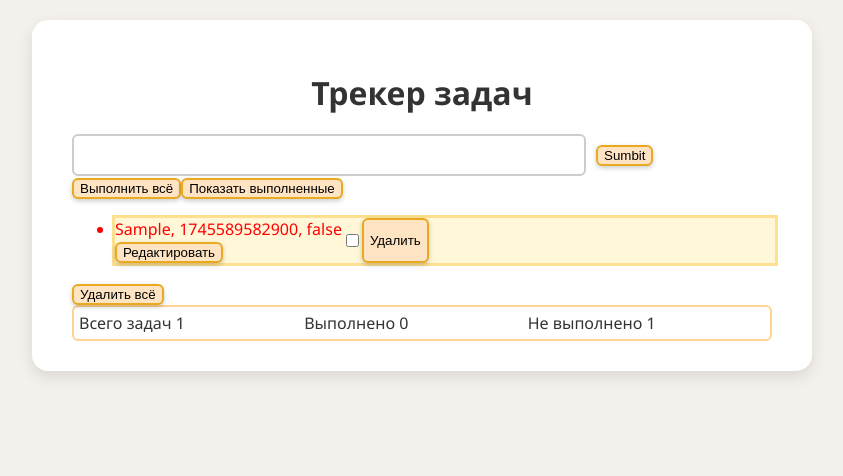
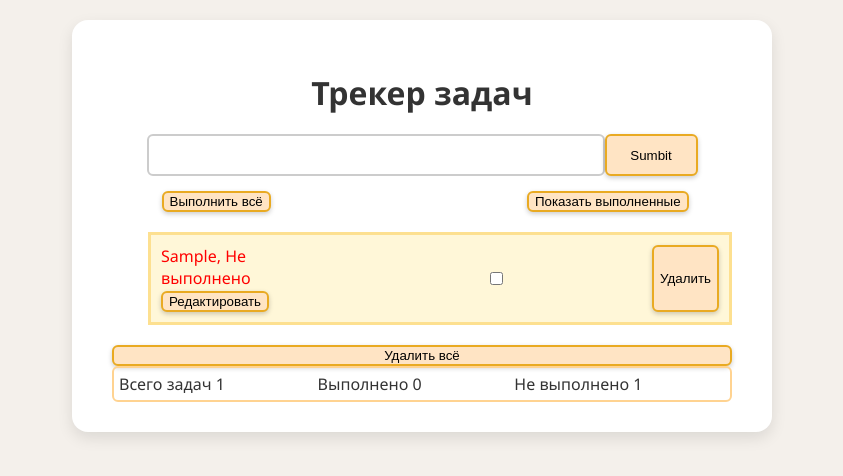
Before and after one commit to Dkeeper66/another-try, a React (Create React App) app: page / in a window 1280 px wide. Both pictures are taken after typing "Sample" into the empty fields and a click on the button "Sumbit". Shown: the top 476 px of the page, without its empty margins (218-1061 px from the left). Built offline with nearby package versions, Linux system fonts and the light colour scheme.

Commit message:
few more styles. broken task centering

```diff
--- a/src/App.css
+++ b/src/App.css
@@ -1,11 +1,33 @@
+.ToDo{
+    display: flex;
+    flex-direction: column;
+    justify-content: center;
+    align-items: space-between;
+}
 
-
+.inputArea{
+    display: flex;
+    justify-content: center;
+}
+.extraButtons{
+    display: flex;
+    justify-content: space-between;
+    width: 85%;
+    padding-left: 8%;
+    padding-right: 8%;
+    padding-top: 15px;
+}
 
 /*Стили тасков*/
-.taskshow{
-    display: flex;
-    flex-direction: row;
+ul{
+    padding: 5px;
+    margin-top: 10px;
+    margin-bottom: 10px;
+    margin: 10px auto;
+    list-style: none;
+    width: 90%;
 }
+
 #trueTask{
     text-decoration: line-through;
     color: green;
@@ -16,13 +38,19 @@
 .singleTask{
     display: flex;
     flex-direction: row;
+    justify-content: center;
     background-color: rgb(255, 247, 216);
     border: 3px solid rgb(253, 224, 144);
-    min-width: 100%;
-    max-width: 100%;
+    width: 100%;
+    justify-content: space-between;
+    padding: 10px;
+    margin: 5px;
 }
 .singleTask[hidden]{
     display: none !important;
+}
+li{
+    margin-right: 50%;
 }
 
 
@@ -55,6 +83,12 @@
     .checkbox:hover{
         cursor: pointer;
     }
+    button[type='submit']{
+        width: 15%;
+    }
+    .checkbox{
+
+    }
 
 input[type="text"] {
     padding: 10px;
@@ -62,7 +96,6 @@ input[type="text"] {
     font-size: 16px;
     border: 2px solid #ccc;
     border-radius: 6px;
-    margin-right: 10px;
     }
 
 .counters{
--- a/src/App.js
+++ b/src/App.js
@@ -85,7 +85,7 @@ export default function App(){
     <div className='taskshow' key={id}>
       <div className='singleTask' hidden={hiddenStatus}>
       <div>
-      <li id={styleID}>{name}, {id}, {status.toString()}</li>
+      <li id={styleID}>{name}, {status ? 'Выполнено' : 'Не выполнено'}</li>
       <div>
         {showEdit !== id && (
           <button type='button' onClick={() => handleEdit({name, id})}>
@@ -125,8 +125,10 @@ export default function App(){
 
   return(
     <>
+    <div className='ToDo'>
     <h1>Трекер задач</h1>
-    <form onSubmit={handleSubmit}>
+    <div className='topZone'>
+    <form className='inputArea' onSubmit={handleSubmit}>
     <input
     value={task}
     type='text'
@@ -139,6 +141,7 @@ export default function App(){
     disabled={editedTask !== null}
     >Sumbit</button>
     </form>
+    <div className='extraButtons'>
     <button
     type='button'
     onClick={() => handleCompleteAll({taskList})}
@@ -153,6 +156,8 @@ export default function App(){
     >
       Показать выполненные
     </button>
+    </div>
+    </div>
     <ul>{listItems}</ul>
     <button
     type='button'
@@ -173,6 +178,7 @@ export default function App(){
     )}
 
     <Counters taskList={taskList}/>
+    </div>
     </>
   )
 }
--- a/src/index.css
+++ b/src/index.css
@@ -3,6 +3,8 @@ body {
     background-color: #f4f0eb;
     margin: 20px;
     color: #333;
+    display: flex;
+    justify-content: center;
   }
 
   h1 {
@@ -13,7 +15,7 @@ body {
   }
 
   #root {
-    max-width: 700px;
+    min-width: 50%;
     margin: auto;
     background: #fff;
     padding: 30px 40px;
```
